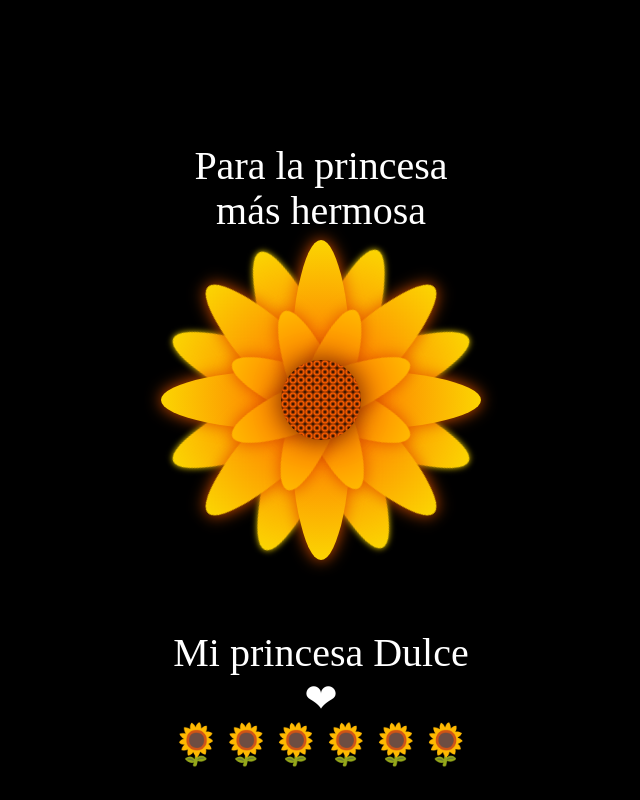
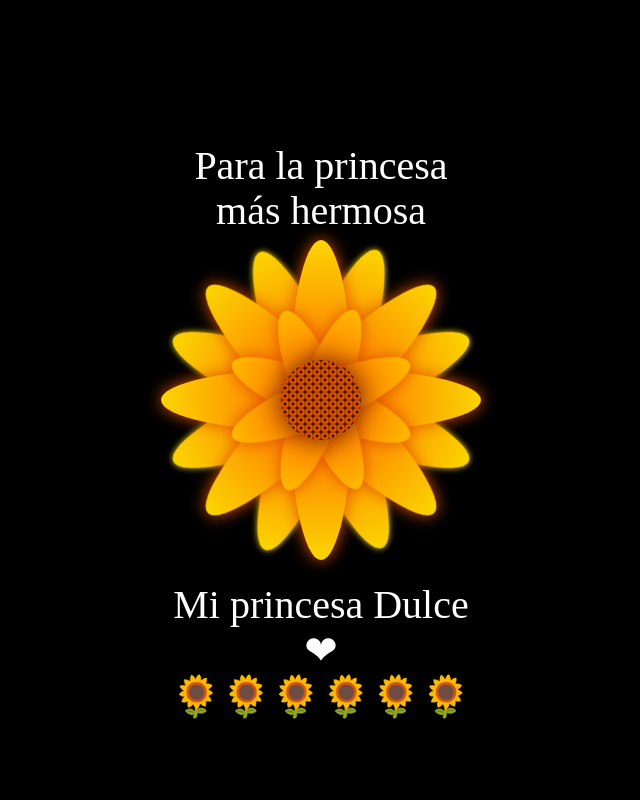
Before and after one commit to esgabriel/flor-para-princesa-dulce, a plain HTML site: page docs/index.html in a window 1280 px wide. Shown: the whole page, without its empty margins (319-959 px from the left). Drawn offline with Linux system fonts and the light colour scheme.

Commit message:
Update index.html

```diff
--- a/docs/index.html
+++ b/docs/index.html
@@ -37,7 +37,7 @@
     </div>
     <div class="Petal3 p4">
     </div>
-    <div class="text-below"  style="margin-bottom: -70px;">Mi princesa Dulce ❤ <br> 🌻🌻🌻🌻🌻🌻</div>
+    <div class="text-below"  style="margin-bottom: -40px;">Mi princesa Dulce ❤ <br> 🌻🌻🌻🌻🌻🌻</div>
   </div>
 </body>
 </html>
```
